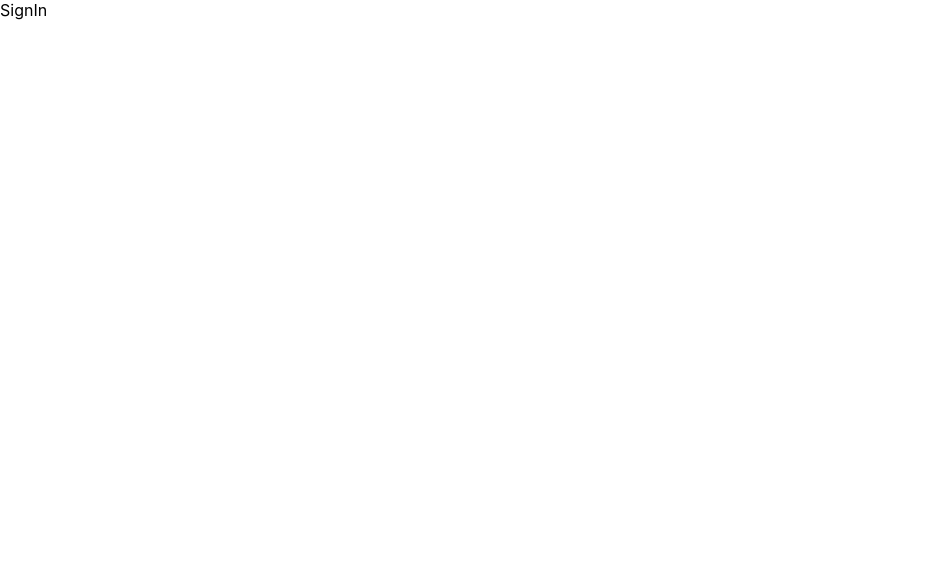
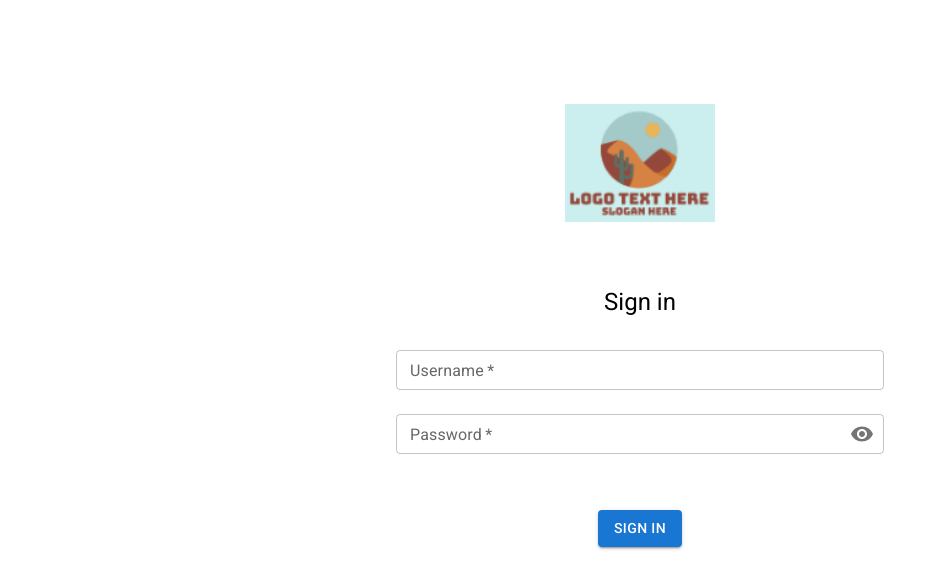
Before and after one commit to daniela-damjanoska/MUI-hooks, a React (Create React App) app: page / in a window 1280 px wide. Shown: the top 588 px of the page, without its empty margins (0-946 px from the left). Built offline with nearby package versions, Linux system fonts and the light colour scheme.

Commit message:
login page in progress

```diff
--- a/src/Components/Navbar.jsx
+++ b/src/Components/Navbar.jsx
@@ -1,4 +1,4 @@
-import React from 'react';
+import React, { useState } from 'react';
 
 import AppBar from '@mui/material/AppBar';
 import Box from '@mui/material/Box';
@@ -18,8 +18,8 @@ const pages = ['Products', 'Pricing', 'Blog'];
 const settings = ['Profile', 'Account', 'Dashboard', 'Logout'];
 
 const Navbar = () => {
-    const [anchorElNav, setAnchorElNav] = React.useState(null);
-    const [anchorElUser, setAnchorElUser] = React.useState(null);
+    const [anchorElNav, setAnchorElNav] = useState(null);
+    const [anchorElUser, setAnchorElUser] = useState(null);
 
     const handleOpenNavMenu = e => setAnchorElNav(e.currentTarget);
     const handleOpenUserMenu = e => setAnchorElUser(e.currentTarget);
--- a/src/Pages/Blog.jsx
+++ b/src/Pages/Blog.jsx
@@ -1,5 +1,7 @@
 import React from 'react';
 
 export default function Blog() {
+    const avatarUrl = localStorage.getItem('avatar');
+    console.log(avatarUrl);
     return <div>Blog</div>;
 }
--- a/src/Pages/SignIn.jsx
+++ b/src/Pages/SignIn.jsx
@@ -1,5 +1,198 @@
-import React from 'react';
+import React, { useState } from 'react';
+import { useNavigate } from 'react-router-dom';
+
+import Container from '@mui/material/Container';
+import Box from '@mui/material/Box';
+import Typography from '@mui/material/Typography';
+import TextField from '@mui/material/TextField';
+import FormControl from '@mui/material/FormControl';
+import OutlinedInput from '@mui/material/OutlinedInput';
+import InputLabel from '@mui/material/InputLabel';
+import InputAdornment from '@mui/material/InputAdornment';
+import IconButton from '@mui/material/IconButton';
+import Visibility from '@mui/icons-material/Visibility';
+import VisibilityOff from '@mui/icons-material/VisibilityOff';
+import Button from '@mui/material/Button';
+import FormHelperText from '@mui/material/FormHelperText';
+import useMediaQuery from '@mui/material/useMediaQuery';
 
 export default function SignIn() {
-    return <div>SignIn</div>;
+    const [values, setValues] = useState({
+        username: '',
+        password: '',
+        showPassword: false,
+    });
+    const [userErrors, setUserErrors] = useState(false),
+        [passErrors, setPassErrors] = useState(false),
+        [userSuccess, setUserSuccess] = useState(false),
+        [passSuccess, setPassSuccess] = useState(false),
+        [helperTextUser, setHelperTextUser] = useState(''),
+        [helperTextPass, setHelperTextPass] = useState('');
+
+    const navigate = useNavigate();
+    const matches = useMediaQuery('(min-width:601px)');
+
+    const handleChange = prop => e => {
+        setValues({ ...values, [prop]: e.target.value });
+    };
+
+    const handleClickShowPassword = () => {
+        setValues({
+            ...values,
+            showPassword: !values.showPassword,
+        });
+    };
+
+    const handleMouseDownPassword = e => e.preventDefault();
+
+    async function fetchAvatarAndNavigate() {
+        const response = await fetch('https://randomuser.me/api'),
+            data = await response.json();
+
+        localStorage.setItem('avatar', data.results[0].picture.thumbnail);
+        navigate('/Blog');
+    }
+
+    const validateUser = () => {
+        if (values.username) {
+            const userFromLS = JSON.parse(localStorage.getItem('username'));
+
+            if (userFromLS && userFromLS === values.username) {
+                setUserSuccess(true);
+            } else {
+                setUserErrors(true);
+                setHelperTextUser(
+                    'The e-mail address does not exist, please try again'
+                );
+            }
+        }
+    };
+
+    const validatePassword = () => {
+        if (values.password) {
+            const passFromLS = JSON.parse(localStorage.getItem('password'));
+
+            if (passFromLS === values.password) {
+                setPassSuccess(true);
+            } else {
+                setPassErrors(true);
+                setHelperTextPass(
+                    'Your password is incorrect, please try again'
+                );
+            }
+        }
+    };
+
+    const handleSubmit = e => {
+        e.preventDefault();
+
+        if (userSuccess && passSuccess) {
+            fetchAvatarAndNavigate();
+        }
+    };
+
+    return (
+        <Container
+            maxWidth={false}
+            sx={{
+                backgroundColor: 'white',
+                maxWidth: 600,
+                height: matches ? 'undefined' : '100vh',
+                borderRadius: matches ? '8px' : 'none',
+                marginTop: matches ? 6 : 0,
+                marginBottom: matches ? 6 : 0,
+            }}
+        >
+            <Box
+                paddingX={matches ? 4 : 0}
+                paddingY={7}
+                sx={{
+                    textAlign: 'center',
+                }}
+            >
+                <Box
+                    sx={{
+                        display: 'flex',
+                        justifyContent: 'center',
+                    }}
+                >
+                    <img
+                        src="./Images/logo.png"
+                        alt="logo"
+                        style={{ width: 150 }}
+                    />
+                </Box>
+                <Typography
+                    variant="h5"
+                    component="h1"
+                    marginTop={8}
+                    marginBottom={4}
+                >
+                    Sign in
+                </Typography>
+                <form onSubmit={handleSubmit}>
+                    <TextField
+                        id="login-username"
+                        label="Username"
+                        variant="outlined"
+                        fullWidth
+                        size="small"
+                        required
+                        error={userErrors ? true : false}
+                        helperText={userErrors ? helperTextUser : ''}
+                        onBlur={() => validateUser()}
+                        onFocus={() => setUserErrors(false)}
+                        value={values.username}
+                        onChange={handleChange('username')}
+                        sx={{ mb: 3 }}
+                    />
+                    <FormControl
+                        variant="outlined"
+                        fullWidth
+                        size="small"
+                        required
+                        sx={{ mb: 7 }}
+                    >
+                        <InputLabel htmlFor="login-password">
+                            Password
+                        </InputLabel>
+                        <OutlinedInput
+                            id="login-password"
+                            type={values.showPassword ? 'text' : 'password'}
+                            value={values.password}
+                            error={passErrors ? true : false}
+                            onBlur={() => validatePassword()}
+                            onFocus={() => setPassErrors(false)}
+                            onChange={handleChange('password')}
+                            endAdornment={
+                                <InputAdornment position="end">
+                                    <IconButton
+                                        aria-label="toggle password visibility"
+                                        onClick={handleClickShowPassword}
+                                        onMouseDown={handleMouseDownPassword}
+                                        edge="end"
+                                    >
+                                        {values.showPassword ? (
+                                            <VisibilityOff />
+                                        ) : (
+                                            <Visibility />
+                                        )}
+                                    </IconButton>
+                                </InputAdornment>
+                            }
+                            label="Password"
+                        />
+                        {passErrors && (
+                            <FormHelperText error id="password-error">
+                                {helperTextPass}
+                            </FormHelperText>
+                        )}
+                    </FormControl>
+                    <Button variant="contained" type="submit">
+                        Sign in
+                    </Button>
+                </form>
+            </Box>
+        </Container>
+    );
 }
```
Also changed, not shown: public/images/logo.png (added).
